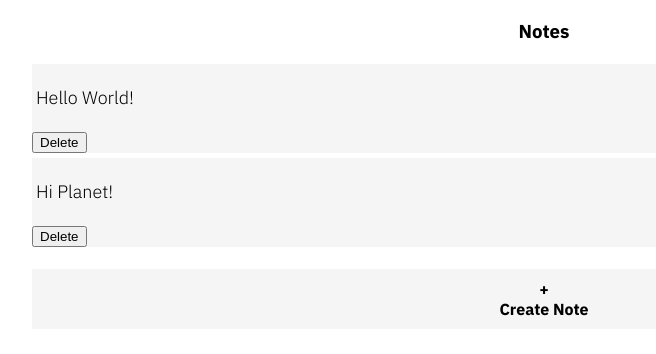
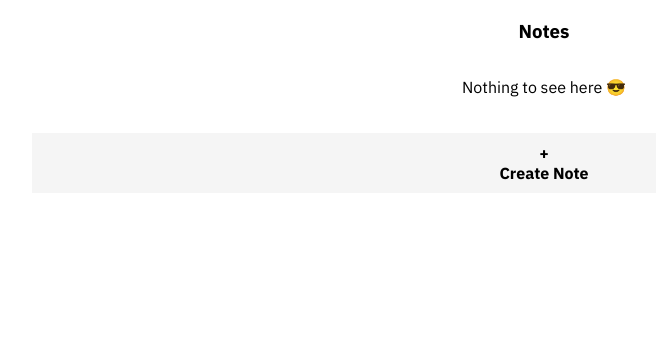
Before and after one commit to Pjaerr/Notebook, a React app: page / in a window 1280 px wide. Shown: the top 354 px of the page, without its empty margins (96-752 px from the left). Built offline with nearby package versions, Linux system fonts and the light colour scheme.

Commit message:
Added rudimentary note saving using html5 localstorage

```diff
--- a/src/components/App.js
+++ b/src/components/App.js
@@ -6,11 +6,44 @@ import Notes from './Notes';
 
 class App extends React.Component
 {
+
+  constructor(props)
+  {
+    super(props);
+
+    this.notes = [];
+
+    let keys = Object.keys(localStorage);
+
+    for (let i = 0; i < keys.length; i++)
+    {
+      if (keys[i].substr(0, 4) === "note")
+      {
+        this.notes.push(JSON.parse(localStorage.getItem(keys[i])));
+      }
+    }
+  }
+
+
+  pushNotes = (notes) =>
+  {
+    this.notes = notes;
+
+    //Push data externally here.
+
+    localStorage.clear();
+
+    for (let i = 0; i < this.notes.length; i++)
+    {
+      localStorage.setItem(`note ${i}`, JSON.stringify(this.notes[i]));
+    }
+  }
+
   render()
   {
     return (
       <div className={styles.app}>
-        <Notes />
+        <Notes pushNotes={this.pushNotes} externallyLoadedNotes={this.notes} />
       </div>
     );
   }
--- a/src/components/Notes.js
+++ b/src/components/Notes.js
@@ -10,7 +10,7 @@ class Notes extends React.Component
     state =
         {
             //Notes[] is just an array of strings.
-            notes: [{ text: "Hello World!", key: "Hel" + Date.now() }, { text: "Hi Planet!", key: "Hi" + Date.now() }],
+            notes: this.props.externallyLoadedNotes,
             isCreatingNote: false
         };
 
@@ -32,6 +32,8 @@ class Notes extends React.Component
     {
         const { notes } = this.state;
 
+        this.props.pushNotes(notes);
+
         if (notes.length > 0)
         {
             return notes.map(note => <Note deleteNote={this.deleteNote} id={note.key} key={note.key} text={note.text} />);
@@ -40,6 +42,8 @@ class Notes extends React.Component
         {
             return <p>Nothing to see here <span role="img" aria-label="Cool Sunglasses Emoji"> 😎 </span></p>
         }
+
+
     }
 
     deleteNote = (id) =>
```
